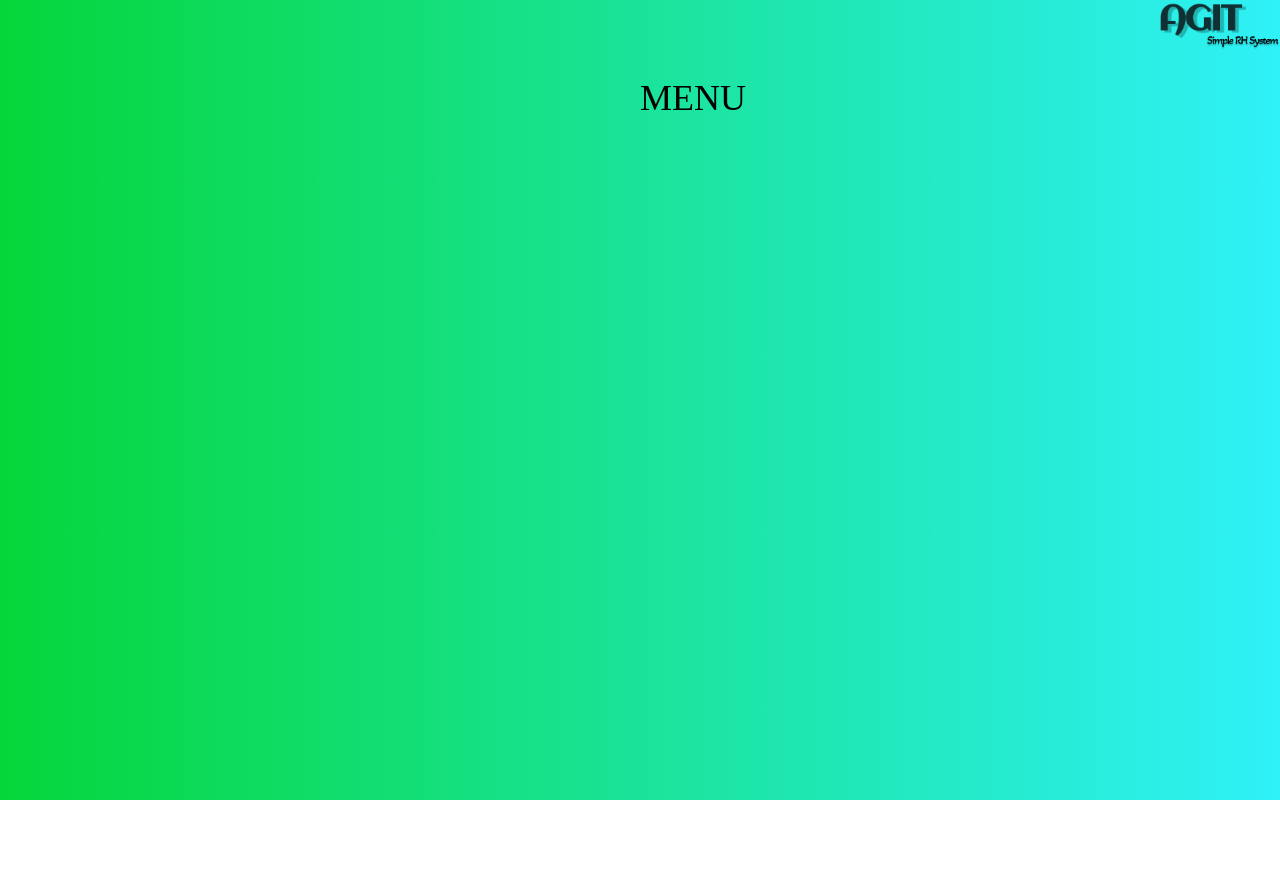
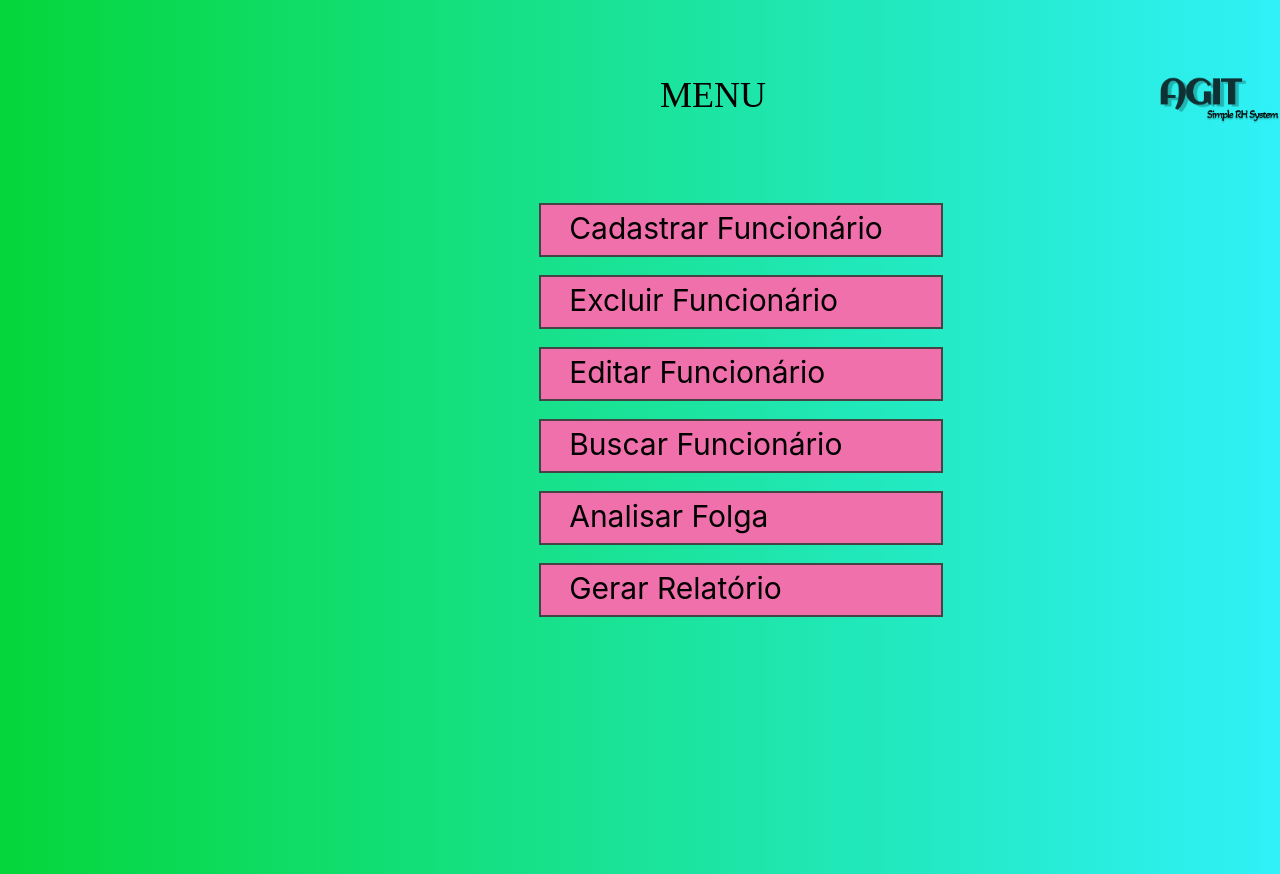
Before and after one commit to EvaristoGabriel/SistemaRH, a React (Create React App) app: page /menu in a window 1280 px wide. Before the commit the page ends 800 px from the top, so only its background shows below. Built offline with nearby package versions, Linux system fonts and the light colour scheme; a web font is replaced by a local one.

Commit message:
FAzendo menu

```diff
--- a/src/App.js
+++ b/src/App.js
@@ -7,6 +7,7 @@ import Login from './pages/Login';
 function App() {
   return (
     <Router>
+      <img src={logo} className="App-logo" alt="logo" />
       <Routes>
         <Route exact path="/" element={<Login/>}/>
         <Route path="/menu" element={<Menu/>}/>
--- /dev/null
+++ b/src/components/layout/Menu.module.css
@@ -0,0 +1,52 @@
+html, body, ul {
+    position: relative;
+    margin:0;
+    padding: 0;
+    width: 100%;
+    height: 100%;
+}
+
+.menu{
+    display: flex;
+    justify-content: space-between;
+    align-items: center;
+    /* background-color: white; */
+    padding: 1em;
+}
+
+.list{
+    display: block;
+    list-style-type: none;
+    margin: 0;
+    box-sizing: border-box;
+    height: 25%;
+    padding-left: 40%;
+}
+
+.item {
+    display: block;
+    list-style-type: none;
+    align-items: center;
+    box-sizing: border-box;
+    height: 50%;
+    padding: 20px 30px 5px 30px;
+}
+
+.item a{
+    color: black;
+    text-decoration: none;
+    font-size: 30px;
+}
+
+.item a:hover{
+    color: blueviolet;
+}
+
+.retangulo {
+    background: rgb(240, 112, 172);
+    width: 400px;
+    height: 50px;
+    margin-top: -43px;
+    margin-left: -30px;
+    border: solid 2px rgb(68, 68, 68);
+}
--- a/src/pages/Login.js
+++ b/src/pages/Login.js
@@ -1,11 +1,9 @@
-import logo from '../Grupo3.png';
 import { BrowserRouter as Router, Routes, Route, Link} from 'react-router-dom';
 import Menu from './Menu';
 
 function Login(){
     return (
     <div className="App">
-        <img src={logo} className="App-logo" alt="logo" />
         <header className="App-header">
         LOGIN
         </header>
--- a/src/pages/Menu.js
+++ b/src/pages/Menu.js
@@ -1,15 +1,41 @@
-import logo from '../Grupo3.png';
-
-
+import { Link } from "react-router-dom"
+import styles from "../components/layout/Menu.module.css"
 function Menu(){
     return (
-        <div className="App">
-        <img src={logo} className="App-logo" alt="logo" />
-        <header className="App-header">
-        MENU
-        </header>
-        <br></br>
-    </div>
+        <menu className="App">
+            <header className="App-header">
+                MENU
+            </header>
+            <br></br>
+            <div class={styles.menu}>
+                <ul class ={styles.list}>
+                    <li class={styles.item}>
+                        <Link to="/cadastrar"> Cadastrar Funcionário</Link>
+                        <div class={styles.retangulo}></div>
+                    </li>
+                    <li class={styles.item}>
+                        <Link to="/excluir"> Excluir Funcionário</Link>
+                        <div class={styles.retangulo}></div>
+                    </li>
+                    <li class={styles.item}>
+                        <Link to="/editar"> Editar Funcionário</Link>
+                        <div class={styles.retangulo}></div>
+                    </li>
+                    <li class={styles.item}>
+                        <Link to="/buscar"> Buscar Funcionário</Link>
+                        <div class={styles.retangulo}></div>
+                    </li>
+                    <li class={styles.item}>
+                        <Link to="/analisar"> Analisar Folga</Link>
+                        <div class={styles.retangulo}></div>
+                    </li>
+                    <li class={styles.item}>
+                        <Link to="/relatorio"> Gerar Relatório</Link>
+                        <div class={styles.retangulo}></div>
+                    </li>
+                </ul>
+            </div>
+        </menu>
     )
 }
 
```
